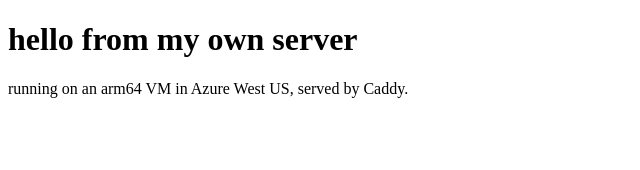
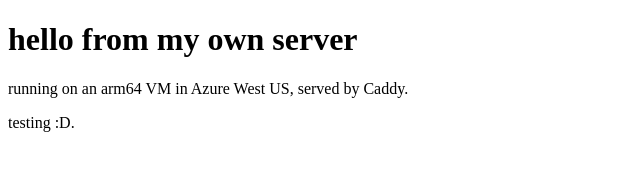
Before and after one commit to ajimenez2004/xanilla-site, a plain HTML site: page public/index.html in a window 1280 px wide. Shown: the full height of the page, 0-640 px from the left. Drawn offline with Linux system fonts and the light colour scheme.

Commit message:
fixing deploy 3

```diff
--- a/public/index.html
+++ b/public/index.html
@@ -9,6 +9,8 @@
 <body>
     <h1>hello from my own server</h1>
     <p>running on an arm64 VM in Azure West US, served by Caddy.</p>
+    <p>testing :D.</p>
+
 </body>
 
 </html>
```
